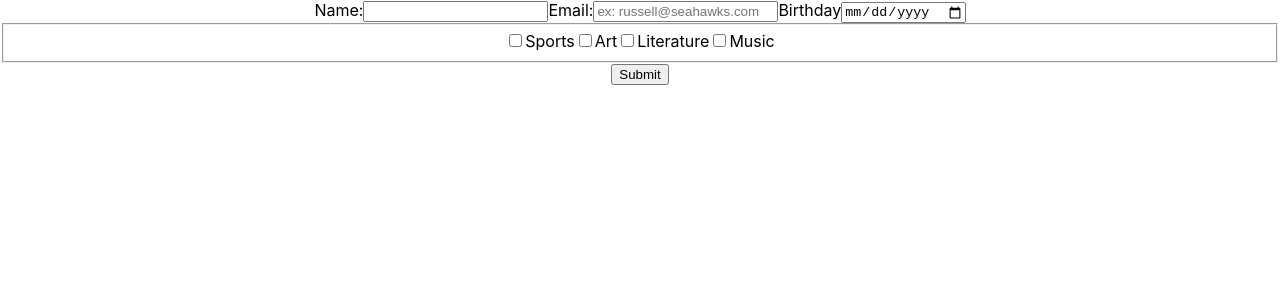
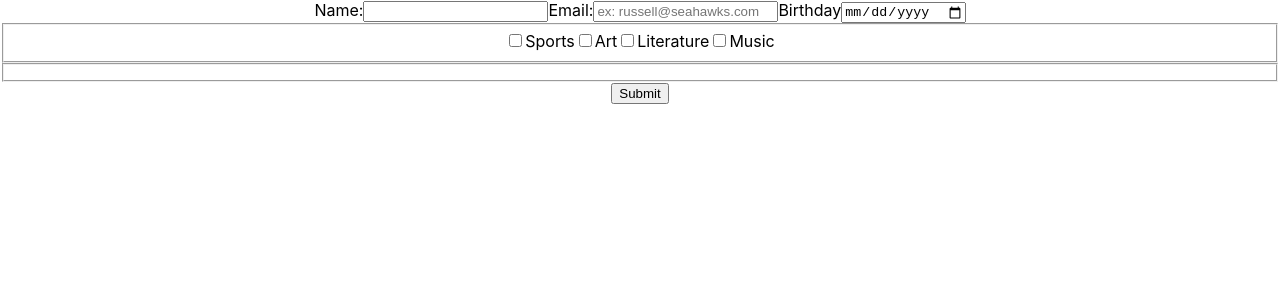
Before and after one commit to darintrimillos/ma-form-ui, a React (Create React App) app: page / in a window 1280 px wide. Shown: the top 300 px of the page. Built offline with nearby package versions, Linux system fonts and the light colour scheme.

Commit message:
filter classes from areaOfStudy

```diff
--- a/src/App.js
+++ b/src/App.js
@@ -1,4 +1,4 @@
-import React, { useState } from 'react';
+import React, { useState, useEffect } from 'react';
 import ValidationError from './components/ValidationError/ValidationError';
 import CheckboxGroup from './components/CheckboxGroup/CheckboxGroup';
 import data from './data.json';
@@ -16,7 +16,8 @@ function App() {
   const [birthday, setBirthday] = useState("");
   // const [birthdayError, setBirthdayError] = useState(false);
 
-  const [areaOfStudy, setAreaOfStudy] = useState();
+  const [areaOfStudy, setAreaOfStudy] = useState([]);
+  const [filteredClasses, setFilteredClasses] = useState([]);
 
   const handleSubmit = (e) => {
     e.preventDefault();
@@ -34,6 +35,16 @@ function App() {
       return setEmailError(!(/[^@]+@[^.]+\..+/g.test(value)))
     }
   }
+
+  useEffect(() => {
+    const filteredAreas = areaOfStudy.filter(val => val !== null);
+
+    const dateFiltered = classSchedule.filter((scheduleItem) => {
+      return filteredAreas.indexOf(scheduleItem.categoryId) !== -1;
+    });
+
+    setFilteredClasses(dateFiltered);
+  }, [areaOfStudy, classSchedule]);
 
   return (
     <div className="App">
@@ -77,8 +88,9 @@ function App() {
           required
         />
 
-        <CheckboxGroup items={categories} updateState={setAreaOfStudy}  />
-        {/* {areaOfStudy.toString()} */}
+        <CheckboxGroup items={categories} updateState={setAreaOfStudy} extract="id" />
+
+        <CheckboxGroup items={filteredClasses} updateState={() => {}} extract="classId" />
 
         <input className="submit" type="submit" value="Submit" disabled={(nameError && emailError)}/>
       </form>
--- a/src/components/CheckboxGroup/CheckboxGroup.js
+++ b/src/components/CheckboxGroup/CheckboxGroup.js
@@ -5,7 +5,7 @@ function CheckboxGroup(props) {
 
   const groupValues = {};
   props.items.forEach((item, index) => {
-    groupValues[index] = { isChecked: false, id: item.id };
+    groupValues[index] = { isChecked: false, id: item[props.extract] };
   });
   const [state, setState] = useState(groupValues);
 
@@ -24,6 +24,7 @@ function CheckboxGroup(props) {
 
     Object.keys(state).forEach((key) => {
       if (state[key].isChecked) values.push(state[key].id)
+      else values.push(null);
     });
 
     return updateState(values);
--- a/src/data.json
+++ b/src/data.json
@@ -20,9 +20,9 @@
   "classSchedule": [
     { "label": "July 23 to August 23", "classId": 1, "categoryId": 1 },
     { "label": "August 26 to September 26", "classId": 2, "categoryId": 1 },
-    { "label": "July 23 to August 23", "classId": 1, "categoryId": 1 },
-    { "label": "August 26 to September 26", "classId": 2, "categoryId": 1 },
-    { "label": "July 23 to August 23", "classId": 1, "categoryId": 1 },
-    { "label": "August 26 to September 26", "classId": 2, "categoryId": 1 }
+    { "label": "July 23 to August 23", "classId": 1, "categoryId": 2 },
+    { "label": "August 26 to September 26", "classId": 2, "categoryId": 2 },
+    { "label": "July 23 to August 23", "classId": 1, "categoryId": 3 },
+    { "label": "August 26 to September 26", "classId": 2, "categoryId": 3 }
   ]
 }
```
